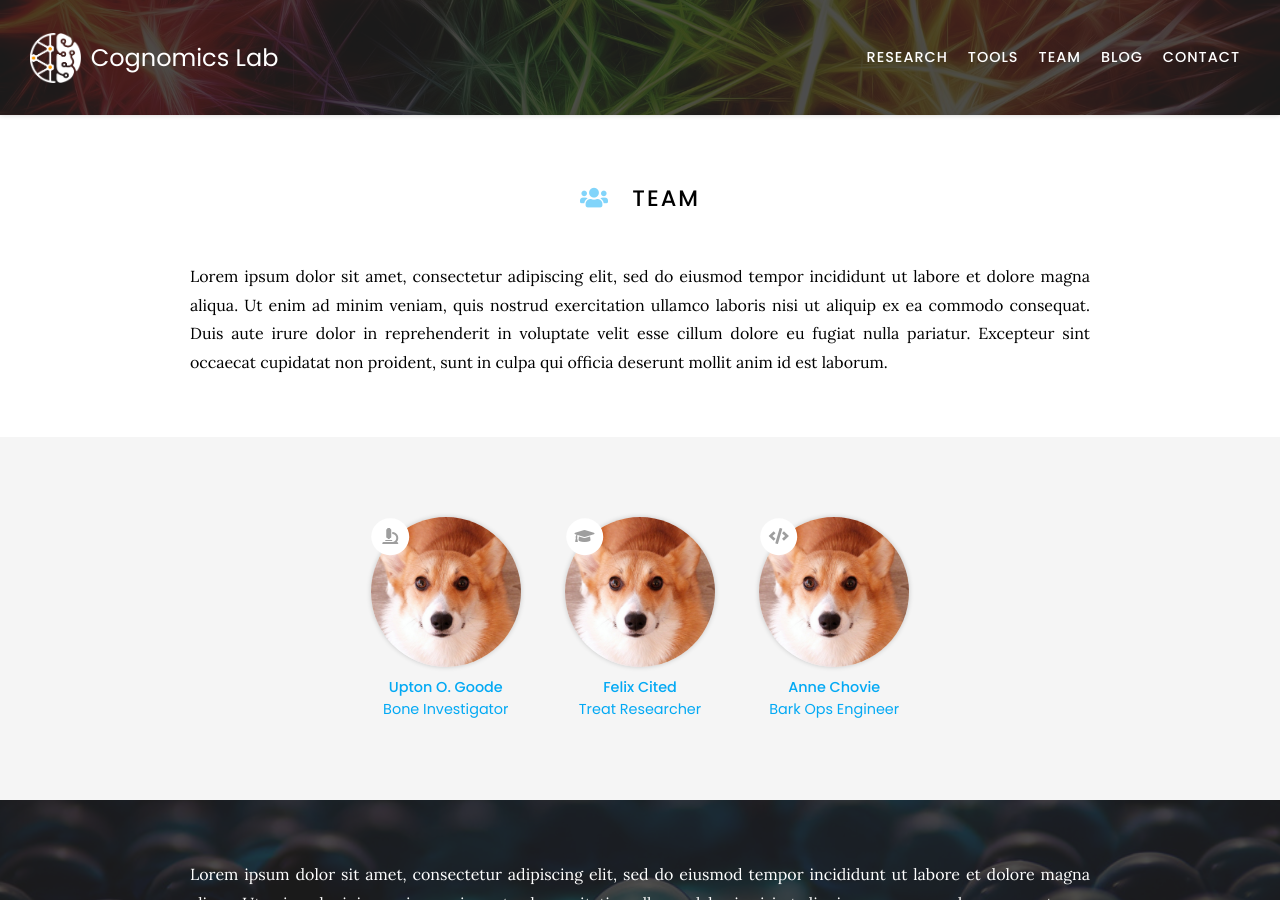
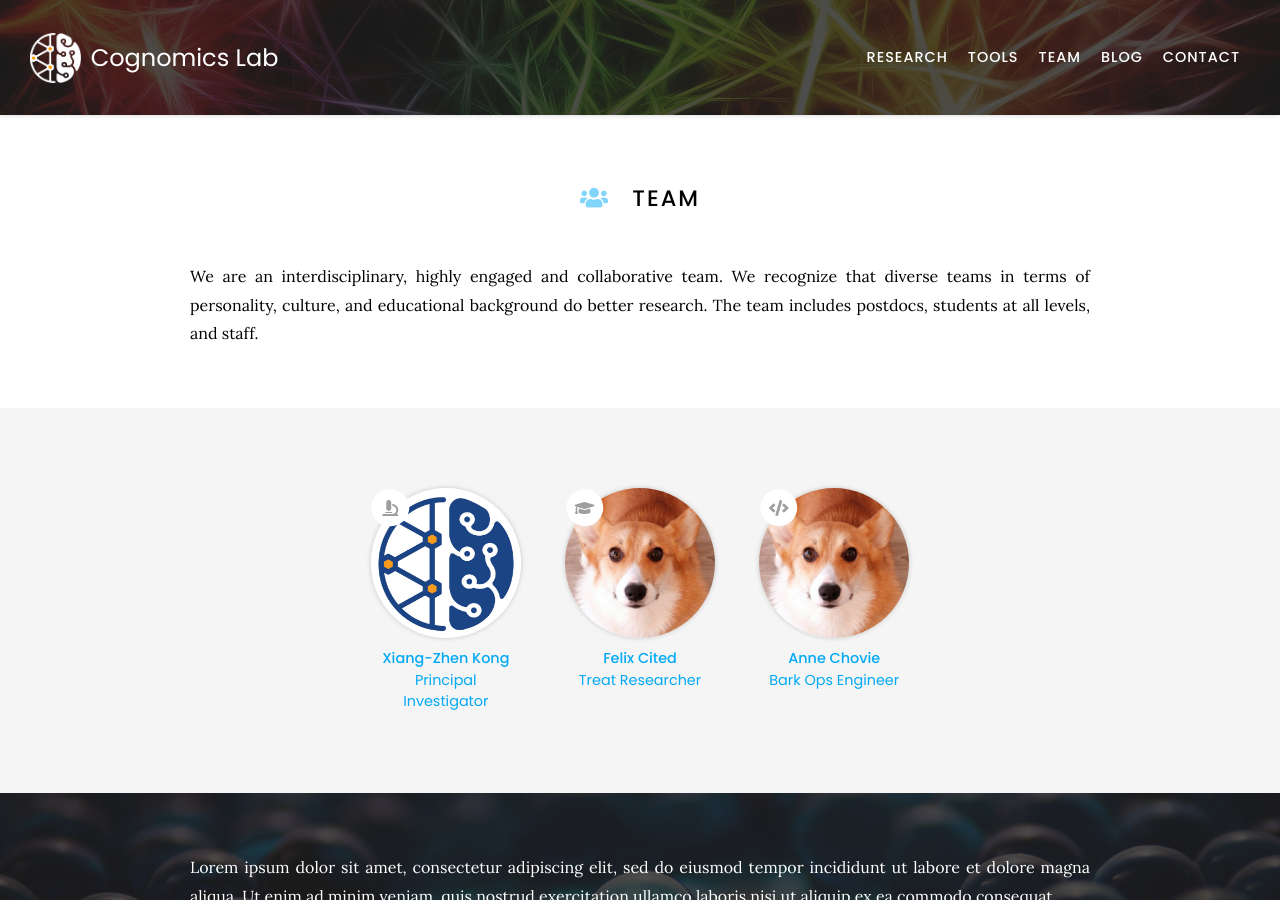
Before and after one commit to cognomicslab/cognomicslab.github.io, a Jekyll site: the page built from team/index.md, in a window 1280 px wide and 900 px high. Built offline with Jekyll 4.4.1, drawn with Linux system fonts in a browser that asks for light colours; nearby versions of some CDN libraries.

Commit message:
update pi

```diff
--- a/team/index.md
+++ b/team/index.md
@@ -7,10 +7,7 @@ nav:
 
 # <i class="fas fa-users"></i>Team
 
-Lorem ipsum dolor sit amet, consectetur adipiscing elit, sed do eiusmod tempor incididunt ut labore et dolore magna aliqua.
-Ut enim ad minim veniam, quis nostrud exercitation ullamco laboris nisi ut aliquip ex ea commodo consequat.
-Duis aute irure dolor in reprehenderit in voluptate velit esse cillum dolore eu fugiat nulla pariatur.
-Excepteur sint occaecat cupidatat non proident, sunt in culpa qui officia deserunt mollit anim id est laborum.
+We are an interdisciplinary, highly engaged and collaborative team. We recognize that diverse teams in terms of personality, culture, and educational background do better research. The team includes postdocs, students at all levels, and staff.
 
 {% include section.html %}
 
```
Also changed, not shown: other parts of team/index.md (+2 -2 lines), _members/upton-goode.md (deleted, +0 -18 lines), _members/xiangzhen-kong.md (added, +20 -0 lines).
